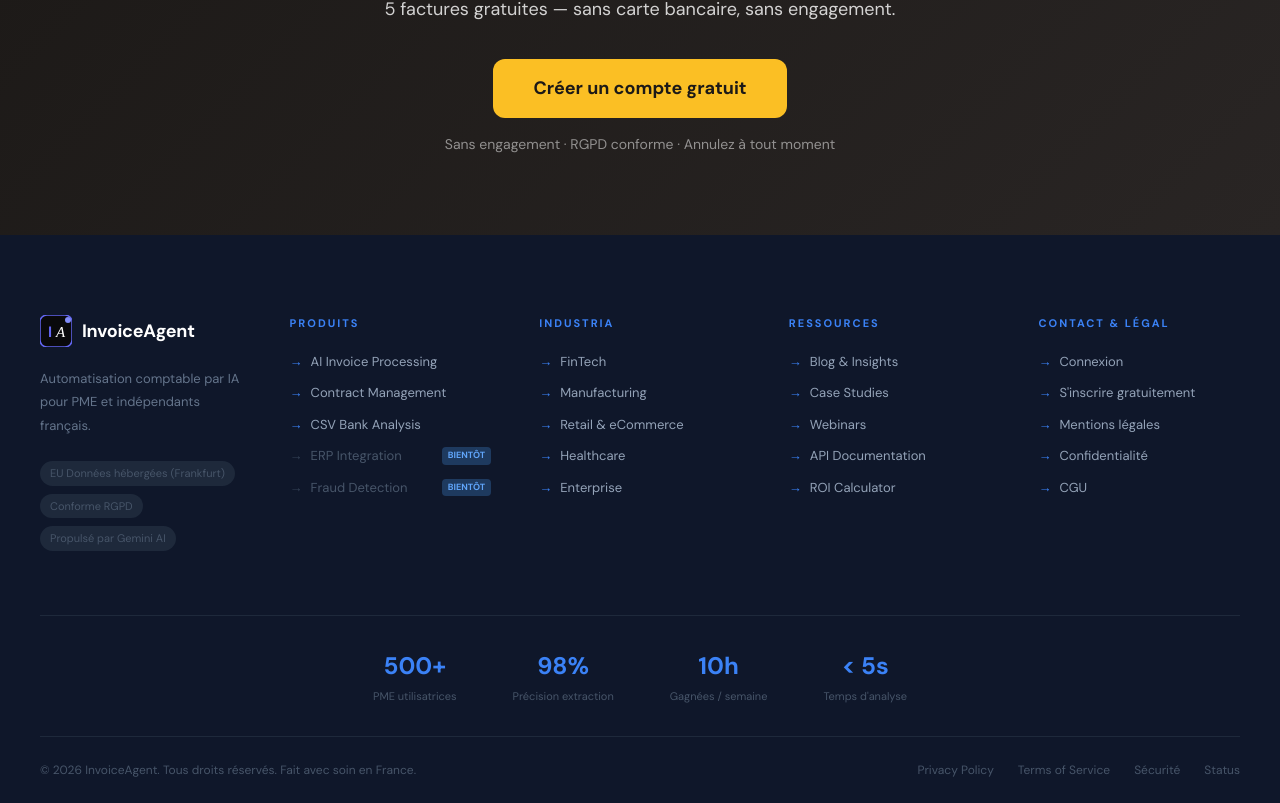
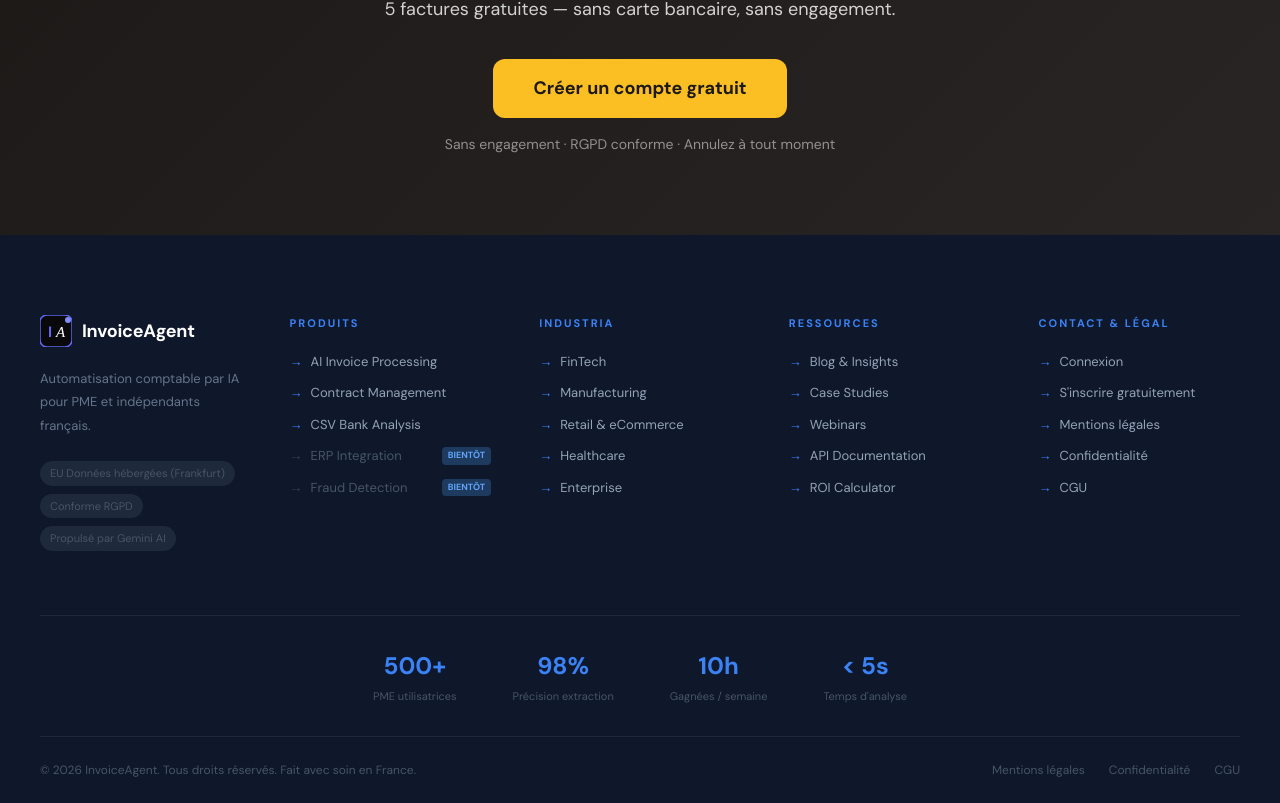
Before and after one commit to gentuar333-max/invoice-ai, a Next.js app: page /tarifs in a window 1280 px wide. Shown: the part 3392-4195 px from the top of the page. Built offline with nearby package versions, Linux system fonts and the light colour scheme.

Commit message:
fix footer legal links mentions-legales cgu confidentialite

```diff
--- a/components/SharedFooter.tsx
+++ b/components/SharedFooter.tsx
@@ -28,9 +28,9 @@ const footerCols = [
   { title: 'Contact & Légal', links: [
     { label: 'Connexion', href: `${BASE_URL}/auth/login`, soon: false },
     { label: "S'inscrire gratuitement", href: `${BASE_URL}/auth/login`, soon: false },
-    { label: 'Mentions légales', href: '#', soon: false },
-    { label: 'Confidentialité', href: '#', soon: false },
-    { label: 'CGU', href: '#', soon: false },
+    { label: 'Mentions légales', href: `${BASE_URL}/mentions-legales`, soon: false },
+    { label: 'Confidentialité', href: `${BASE_URL}/confidentialite`, soon: false },
+    { label: 'CGU', href: `${BASE_URL}/cgu`, soon: false },
   ]},
 ]
 
@@ -85,8 +85,12 @@ export default function SharedFooter() {
         <div style={{ display: 'flex', justifyContent: 'space-between', alignItems: 'center', flexWrap: 'wrap', gap: '16px', padding: '24px 0', fontSize: '12px', color: '#475569' }}>
           <p style={{ margin: 0 }}>© 2026 InvoiceAgent. Tous droits réservés. Fait avec soin en France.</p>
           <div style={{ display: 'flex', gap: '24px' }}>
-            {['Privacy Policy', 'Terms of Service', 'Sécurité', 'Status'].map((link) => (
-              <a key={link} href="#" style={{ color: '#475569', textDecoration: 'none' }}>{link}</a>
+            {[
+              { label: 'Mentions légales', href: `${BASE_URL}/mentions-legales` },
+              { label: 'Confidentialité', href: `${BASE_URL}/confidentialite` },
+              { label: 'CGU', href: `${BASE_URL}/cgu` },
+            ].map((link) => (
+              <a key={link.label} href={link.href} style={{ color: '#475569', textDecoration: 'none' }}>{link.label}</a>
             ))}
           </div>
         </div>
```
